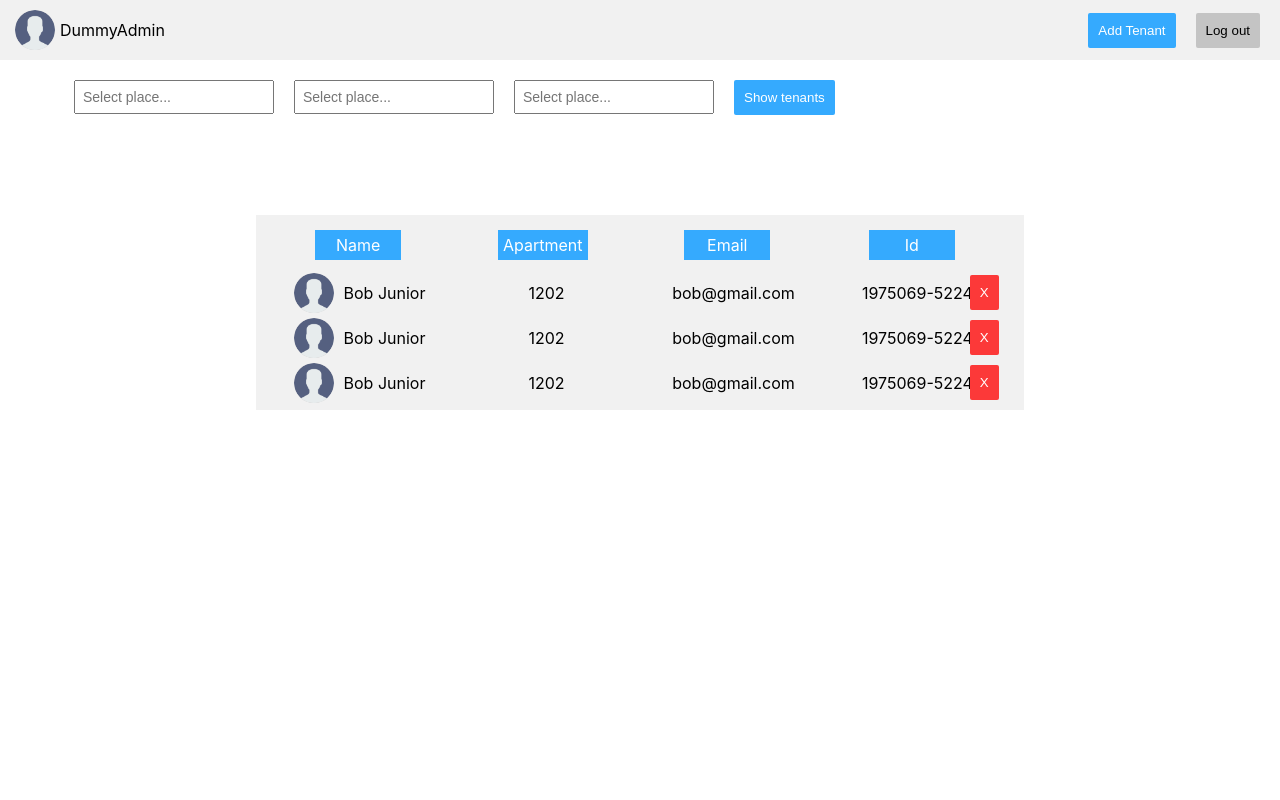
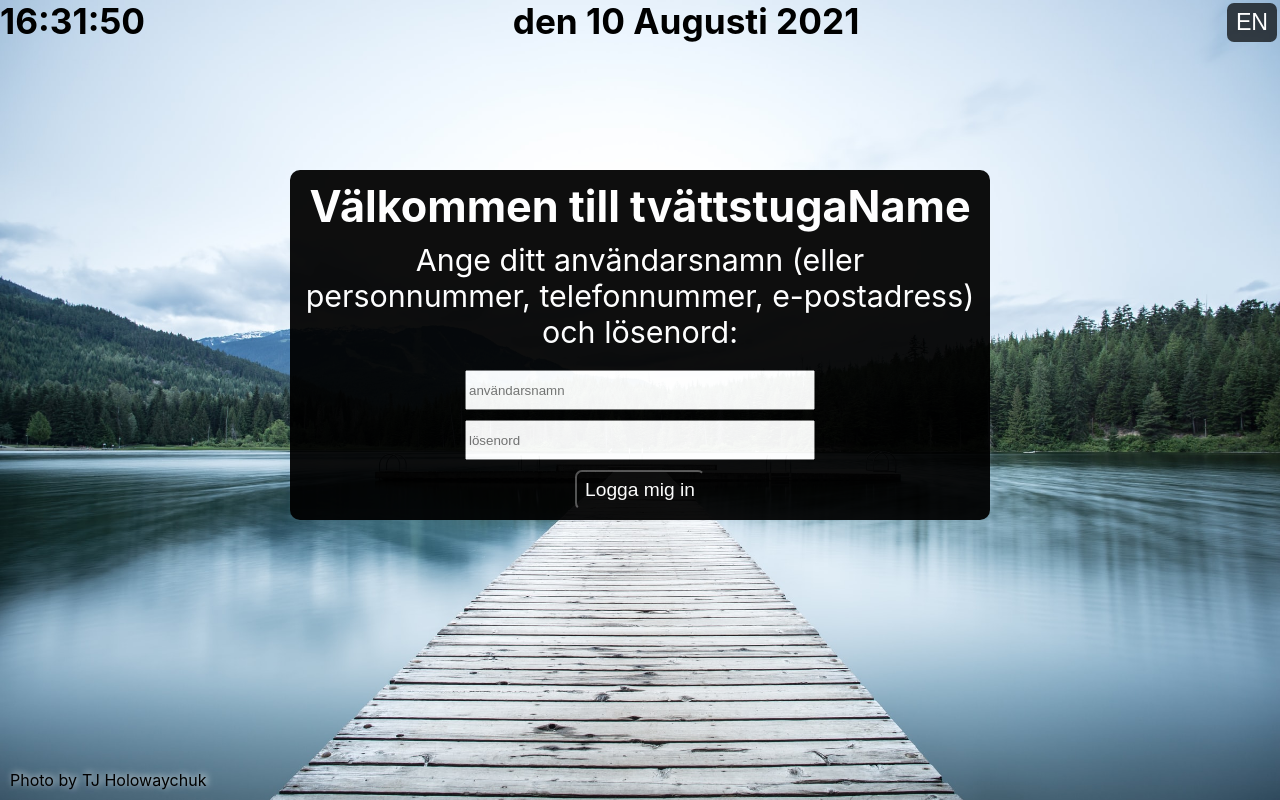
Before and after one commit to Claudiu-Ionel/LaundryDay, a React (Create React App) app: page / in a window 1280 px wide. Built offline with nearby package versions, Linux system fonts and the light colour scheme.

Commit message:
Created LoginForm component

```diff
--- a/src/App.js
+++ b/src/App.js
@@ -1,19 +1,23 @@
 import logo from './logo.svg';
 import './App.css';
+// Back end components:
 import RegistrationDBMS from './pages/DBMS/Registration_DBMS.jsx'
 import LoginDBMS from './pages//DBMS/Login_DBMS.jsx'
 import DBMS from './pages/DBMS/DBMS.jsx';
 import AddTenant from './Components/AddTenant/AddTenant';
+// Front end components:
 import Background from './Components/FrontEnd/background/background';
+import LoginForm from './Components/FrontEnd/LoginForm/Login';
 function App() {
   return (
     <>
       <div className="App">
         {/* <RegistrationDBMS /> */}
         {/* <LoginDBMS /> */}
-        <DBMS />
+        {/* <DBMS /> */}
 
-        {/* <Background /> */}
+        <Background />
+        <LoginForm />
       </div>
     </>
 
--- /dev/null
+++ b/src/Components/FrontEnd/LoginForm/Login.css
@@ -0,0 +1,61 @@
+.loginFormContainer {
+  align-items: center;
+  background-color: #000;
+  border-radius: 10px;
+  display: flex;
+  flex-direction: column;
+  height: auto;
+  opacity: 94%;
+  position: absolute;
+  top: 170px;
+  width: 700px;
+  z-index: 2;
+  justify-content: center;
+}
+
+/* Welcome text: */
+.welcome01,
+.welcome02 {
+  color: #fff;
+}
+
+.welcome01 {
+  font-size: 2.7rem;
+  font-weight: bolder;
+  margin: 10px 10px;
+}
+
+.welcome02 {
+  font-size: 1.9rem;
+  margin: 0 10px 10px 10px;
+}
+
+/* Username and password form: */
+.usernameAndPasswordForm {
+  display: flex;
+  flex-direction: column;
+}
+
+#username,
+#password {
+  height: 40px;
+  width: 350px;
+}
+
+#username {
+  margin: 10px auto;
+}
+
+#password {
+  margin-bottom: 10px;
+}
+
+.loginBtn {
+  width: 130px;
+  font-size: 1.2rem;
+  height: 40px;
+  color: #fff;
+  background-color: #000;
+  border-radius: 7px;
+  margin: 0 auto 10px auto;
+}
--- /dev/null
+++ b/src/Components/FrontEnd/LoginForm/Login.jsx
@@ -0,0 +1,16 @@
+import './Login.css';
+
+function LoginForm() {
+    return ( <div className="loginFormContainer">
+        <p className="welcome01">Välkommen till tvättstugaName</p>
+        <p className="welcome02">Ange ditt användarsnamn  (eller personnummer, telefonnummer, e-postadress) och lösenord:</p>
+        <form action="" method="get" className="usernameAndPasswordForm">
+            <input type="text" name="username" id="username" required placeholder="användarsnamn" />
+            <input type="text" name="password" id="password" required placeholder="lösenord" />
+            <button className="loginBtn">Logga mig in</button>
+        </form>
+
+    </div> )
+}
+
+export default LoginForm;
--- a/src/Components/FrontEnd/background/background.jsx
+++ b/src/Components/FrontEnd/background/background.jsx
@@ -1,38 +1,68 @@
-import { useState, useEffect } from 'react';
-import './background.css';
+import { useState, useEffect } from "react";
+import "./background.css";
 
 function Background() {
   // getting current date
   let today = new Date();
   const months = [
-    'Janiari',
-    'Februari',
-    'Mars',
-    'April',
-    'Mai',
-    'Juni',
-    'Juli',
-    'Augusti',
-    'September',
-    'Oktober',
-    'November',
-    'December',
+    "Janiari",
+    "Februari",
+    "Mars",
+    "April",
+    "Mai",
+    "Juni",
+    "Juli",
+    "Augusti",
+    "September",
+    "Oktober",
+    "November",
+    "December",
   ];
   let month = months[today.getMonth()];
-  let date = 'den' + ' ' + today.getDate() + ' ' + month + ' ' + today.getFullYear();
+  let date =
+    "den" + " " + today.getDate() + " " + month + " " + today.getFullYear();
 
   // getting current time
-  let time = '';
+  const [hours, setHours] = useState(null);
+  const [minutes, setMinutes] = useState(null);
+  const [seconds, setSeconds] = useState(null);
+
+  useEffect(() => {
+    let getTime = setTimeout(function () {
+      setHours(today.getHours());
+      // polishing the minutes:
+      let mins = today.getMinutes();
+      if (mins < 10) {
+        setMinutes("0" + mins);
+      } else {
+        setMinutes(mins);
+      }
+      // polishing the seconds:
+      let secs = today.getSeconds();
+      if (secs < 10) {
+        setSeconds("0" + secs);
+      } else {
+        setSeconds(secs);
+      }
+    }, 1000);
+    return () => {
+      clearTimeout(getTime);
+    };
+  }, [today]);
 
   // changing backgrounds according to seasons:
-  const [seasonBackground, setSeasonBackground] = useState('main');
+  const [seasonBackground, setSeasonBackground] = useState("main");
 
   useEffect(() => {
-    if (month === 'Mars' || month === 'April' || month === 'Mai') {
-      setSeasonBackground('spring');
-    } else if (month === 'Juni' || month === 'Juli' || month ==='Augusti') {
+    if (month === "Mars" || month === "April" || month === "Mai") {
+      setSeasonBackground("spring");
+    } else if (month === "Juni" || month === "Juli" || month === "Augusti") {
       setSeasonBackground("summer");
-    } else if (month === 'September' || month === 'Oktober' || month === 'November') {
+    } else if (
+      month === "September" ||
+      month === "Oktober" ||
+      month === "November"
+    ) {
       setSeasonBackground("autumn");
     } else {
       setSeasonBackground("winter");
@@ -42,43 +72,45 @@ function Background() {
   // setting links to background photo authors:
   const authors = [
     {
-      season: 'winter',
-      author: 'Aaron Burden',
-      link: 'https://unsplash.com/@aaronburden'
+      season: "winter",
+      author: "Aaron Burden",
+      link: "https://unsplash.com/@aaronburden",
     },
     {
-      season: 'spring',
-      author: 'Ryan Stone',
-      link: 'https://unsplash.com/@rstone_design',
+      season: "spring",
+      author: "Ryan Stone",
+      link: "https://unsplash.com/@rstone_design",
     },
     {
-      season: 'summer',
-      author: 'TJ Holowaychuk',
-      link: 'https://unsplash.com/@tjholowaychuk',
+      season: "summer",
+      author: "TJ Holowaychuk",
+      link: "https://unsplash.com/@tjholowaychuk",
     },
     {
-      season: 'autumn',
-      author: 'Sora Sagano',
-      link: 'https://unsplash.com/@sorasagano',
+      season: "autumn",
+      author: "Sora Sagano",
+      link: "https://unsplash.com/@sorasagano",
     },
   ];
 
   const [authorName, setAuthorName] = useState(null);
   const [authorLink, setAuthorLink] = useState(null);
 
-  let authorQueries = authors.filter(o => o.season === seasonBackground);
+  let authorQueries = authors.filter((o) => o.season === seasonBackground);
 
   useEffect(() => {
     setAuthorName(authorQueries[0]?.author);
     setAuthorLink(authorQueries[0]?.link);
   }, [authorQueries]);
 
-
+  console.log(hours + ":" + minutes + ":" + "seconds");
 
   return (
     <div className={seasonBackground}>
       <section className="timeDateLanguageContainer">
-        <span class="showTime">Test</span>
+        <span class="showTime">
+          {hours}:{minutes}:{seconds}
+        </span>
         <span class="showDAte">{date}</span>
         <button>EN</button>
       </section>
```
